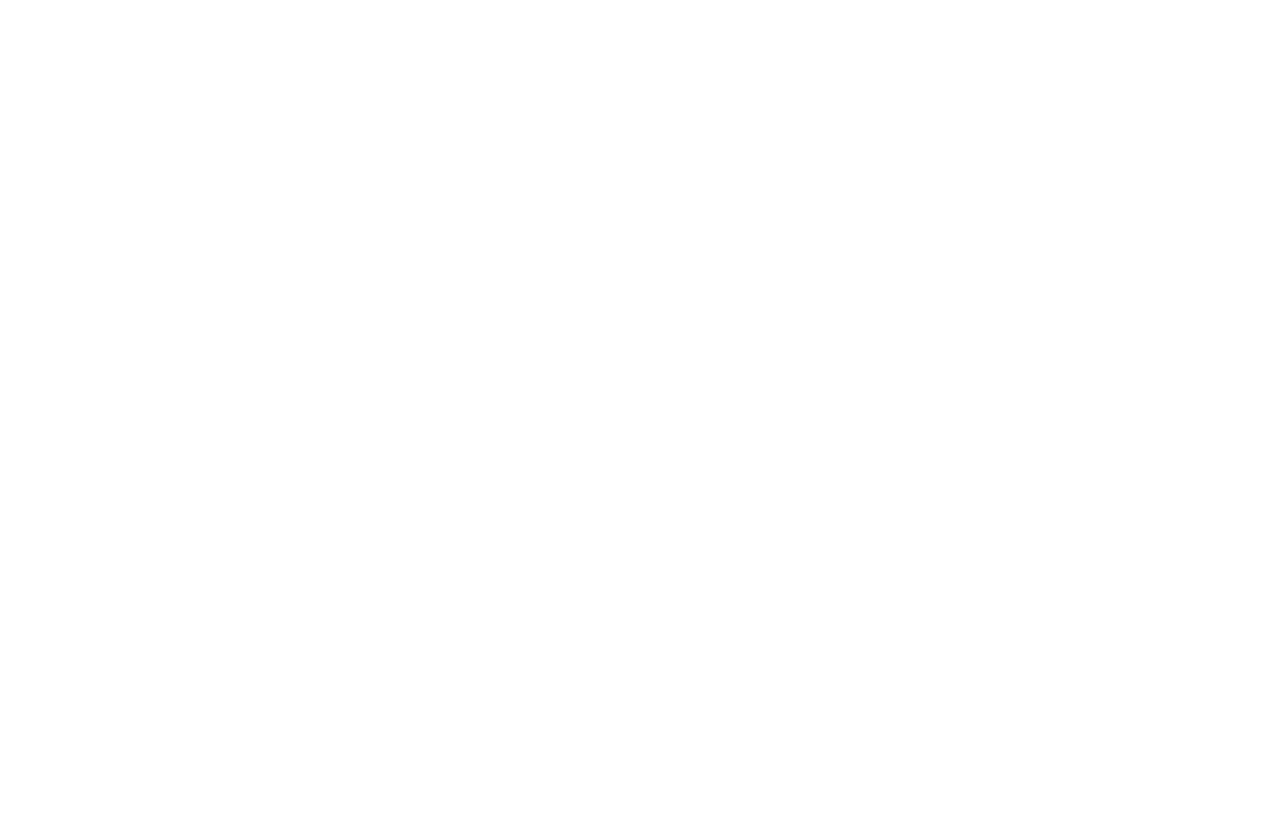
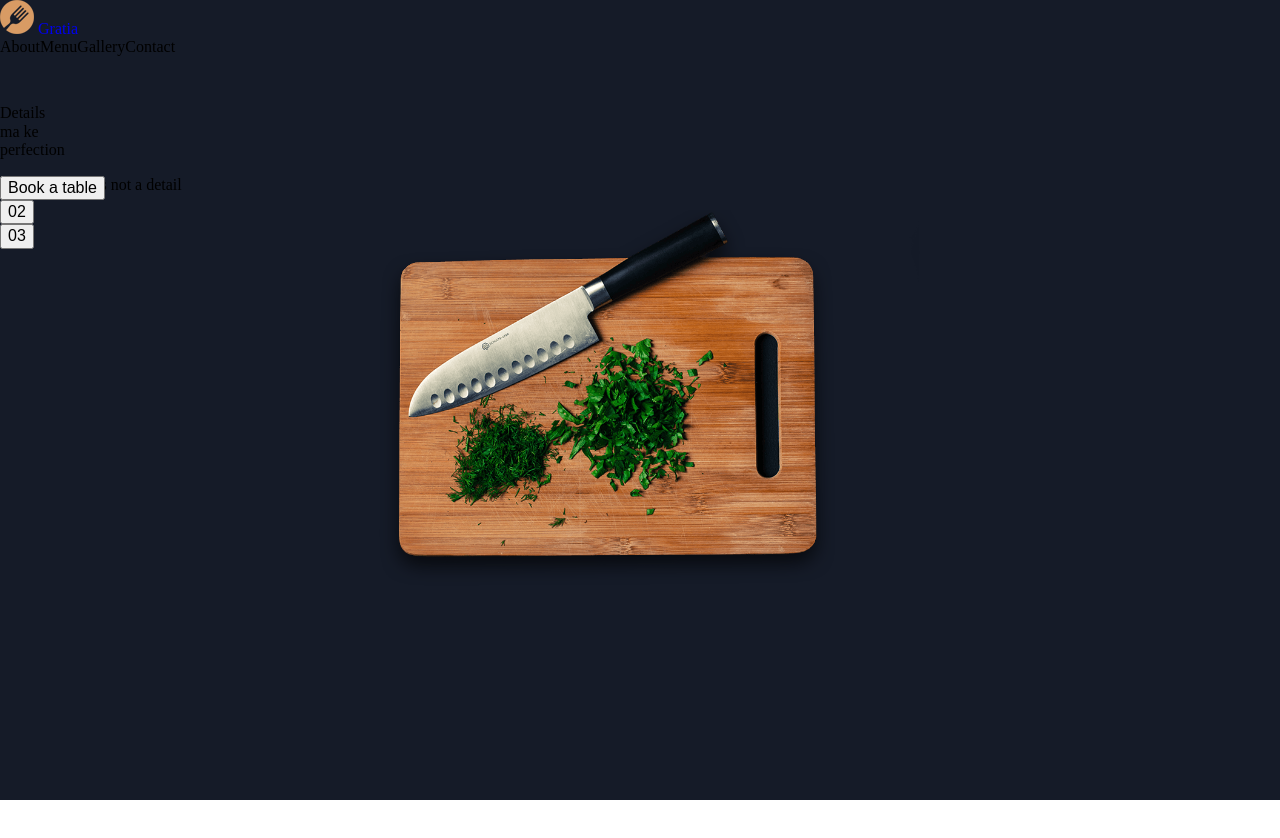
Before and after one commit to deniolp/gratia, a website: page source/index.html in a window 1280 px wide. Before the commit the page ends 800 px from the top, so only its background shows below. Drawn offline with nearby package versions, Linux system fonts and the light colour scheme; files that its build step writes are made by us from their sources.

Commit message:
Верстка header и оформление первых стилей для header

```diff
--- a/source/index.html
+++ b/source/index.html
@@ -1,5 +1,5 @@
 <!DOCTYPE html>
-<html lang="ru">
+<html lang="en">
 <head>
     <meta charset="utf-8">
     <meta name="viewport" content="width=device-width,initial-scale=1">
@@ -7,6 +7,41 @@
     <link rel="stylesheet" href="css/style.css">
 </head>
 <body>
+    <header class="page-header">
+        <nav class="site-nav">
+            <a href="index.html" class="site-nav__logo">
+                <img src="img/logo-header.png" alt="Restaurant Gratia" class="site-nav__image">
+                <span class="site-nav__brand">Gratia</span>
+            </a>
+            <ul class="site-list">
+                <li class="site-list__item">About</li>
+                <li class="site-list__item">Menu</li>
+                <li class="site-list__item">Gallery</li>
+                <li class="site-list__item">Contact</li>
+            </ul>
+        </nav>
+        <section class="page-slider">
+            <p class="page-slider__big-slogan">
+                <span class="page-slider__slogan-back">Details</span></br>
+                <span class="page-slider__slogan-back">ma</span>
+                <span class="page-slider__space"></span>
+                <span class="page-slider__slogan-back">ke</span></br>
+                <span class="page-slider__slogan-back">perfection</span>
+            </p>
+            <button class="page-slider__arrow page-slider__arrow--left"></button>
+            <button class="page-slider__arrow page-slider__arrow--right"></button>
+            <ul class="page-slider__slides">
+                <li class="page-slider__slide"><button class="page-slider__button">01</button></li>
+                <li class="page-slider__slide"><button class="page-slider__button">02</button></li>
+                <li class="page-slider__slide"><button class="page-slider__button">03</button></li>
+            </ul>
+            <button class="page-slider__book">Book a table</button>
+            <p class="page-slider__small-slogan">and perfection is not a detail</p>
+            <div class="page-slider__image"></div>
+        </section>
+    </header>
+    <main>
 
+    </main>
 </body>
 </html>
--- /dev/null
+++ b/source/sass/blocks/page-header.scss
@@ -0,0 +1,5 @@
+.page-header {
+  background-color: $header-color;
+  width: 100%;
+  height: 100vh;
+}
--- /dev/null
+++ b/source/sass/blocks/page-slider.scss
@@ -0,0 +1,38 @@
+.page-slider {
+  position: relative;
+  width: 100%;
+  height: calc(100vh - 50px);
+}
+
+.page-slider__big-slogan {
+}
+
+.page-slider__slides {
+  @include list-reset;
+}
+
+.page-slider__arrow {
+  position: absolute;
+}
+
+.page-slider__slides {
+  position: absolute;
+}
+
+.page-slider__book {
+  position: absolute;
+}
+
+.page-slider__image {
+  position: absolute;
+  background-image: url("../img/knife.png");
+  background-position-x: center;
+  background-position-y: -30px;
+  background-repeat: no-repeat;
+  background-size: cover;
+  width: 600px;
+  min-height: 406px;
+  margin-left: 50%;
+  transform: translateX(-50%);
+
+}
--- /dev/null
+++ b/source/sass/blocks/site-list.scss
@@ -0,0 +1,6 @@
+.site-list {
+  width: 100%;
+  min-height: 50px;
+  @include list-reset;
+  display: flex;
+}
--- a/source/sass/style.scss
+++ b/source/sass/style.scss
@@ -1,3 +1,7 @@
 @import "global.scss";
 @import "normalize.scss";
 @import "mixins.scss";
+@import "vars.scss";
+@import "blocks/page-header.scss";
+@import "blocks/site-list";
+@import "blocks/page-slider.scss";
--- /dev/null
+++ b/source/sass/vars.scss
@@ -0,0 +1 @@
+$header-color: #151b28;
```
Also changed, not shown: source/img/knife.png (added), source/img/logo-header.png (added).
